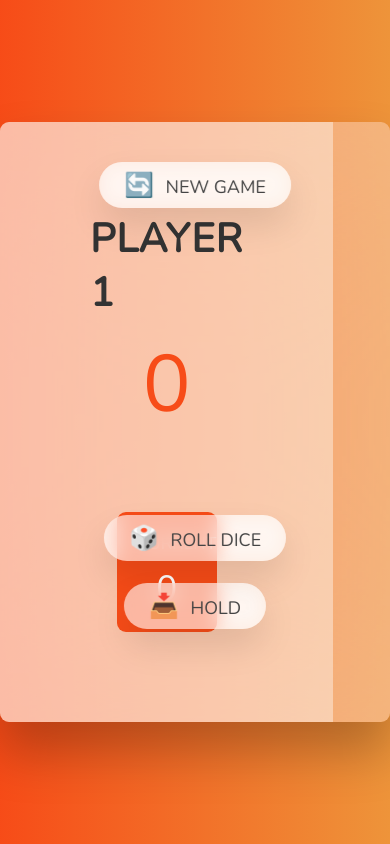
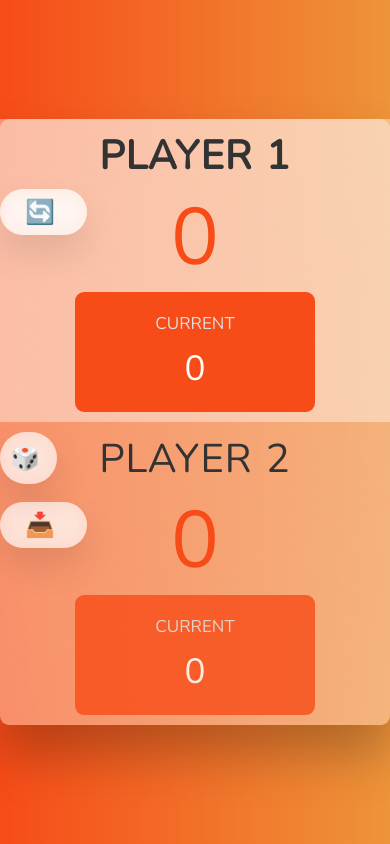
Before and after one commit to amrgamal97/Pig-Rolling-Dice-Game-Multiplayer, a plain HTML site: page index.html in a window 390 px wide. Drawn offline with nearby package versions, Linux system fonts and the light colour scheme.

Commit message:
updating

```diff
--- a/index.html
+++ b/index.html
@@ -27,9 +27,9 @@
       </section>
 
       <img src="dice-5.png" alt="Playing dice" class="dice" />
-      <button class="btn btn--new">🔄 New game</button>
-      <button class="btn btn--roll">🎲 Roll dice</button>
-      <button class="btn btn--hold">📥 Hold</button>
+      <button class="btn btn--new">🔄 <span> New game</span></button>
+      <button class="btn btn--roll">🎲 <span> Roll dice </span></button>
+      <button class="btn btn--hold">📥 <span> Hold</span></button>
     </main>
     <script src="script.js"></script>
   </body>
--- a/style.css
+++ b/style.css
@@ -30,14 +30,52 @@ body {
 main {
   position: relative;
   width: 100rem;
-  height: 60rem;
+  min-height: 60rem;
   background-color: rgba(255, 255, 255, 0.35);
   backdrop-filter: blur(200px);
   filter: blur();
   box-shadow: 0 3rem 5rem rgba(0, 0, 0, 0.25);
   border-radius: 9px;
-  overflow: hidden;
-  display: flex;
+  /* overflow: hidden; */
+  display: grid;
+  grid-template-columns: repeat(auto-fit, minmax(300px, 1fr));
+}
+
+@media (max-width: 767px) {
+  .btn--hold {
+    top: 47%;
+    left: 75px;
+  }
+  .player {
+    padding: 1rem !important;
+  }
+  .name {
+    margin: 0 !important;
+  }
+}
+@media (max-width: 599px) {
+  .btn--new {
+    top: 7rem !important;
+    right: 0 !important;
+  }
+  .btn--roll {
+    top: 31.3rem !important;
+    padding: 1rem !important;
+  }
+  .btn--hold {
+    top: 38.3rem !important;
+  }
+  .btn {
+    left: 0% !important;
+    padding: 0.7rem 1.5rem;
+    transform: translateX(0) !important;
+    right: 0 !important;
+    width: fit-content !important;
+    /* top: 0 !important; */
+  }
+  .btn > span {
+    display: none;
+  }
 }
 
 .player {
```
